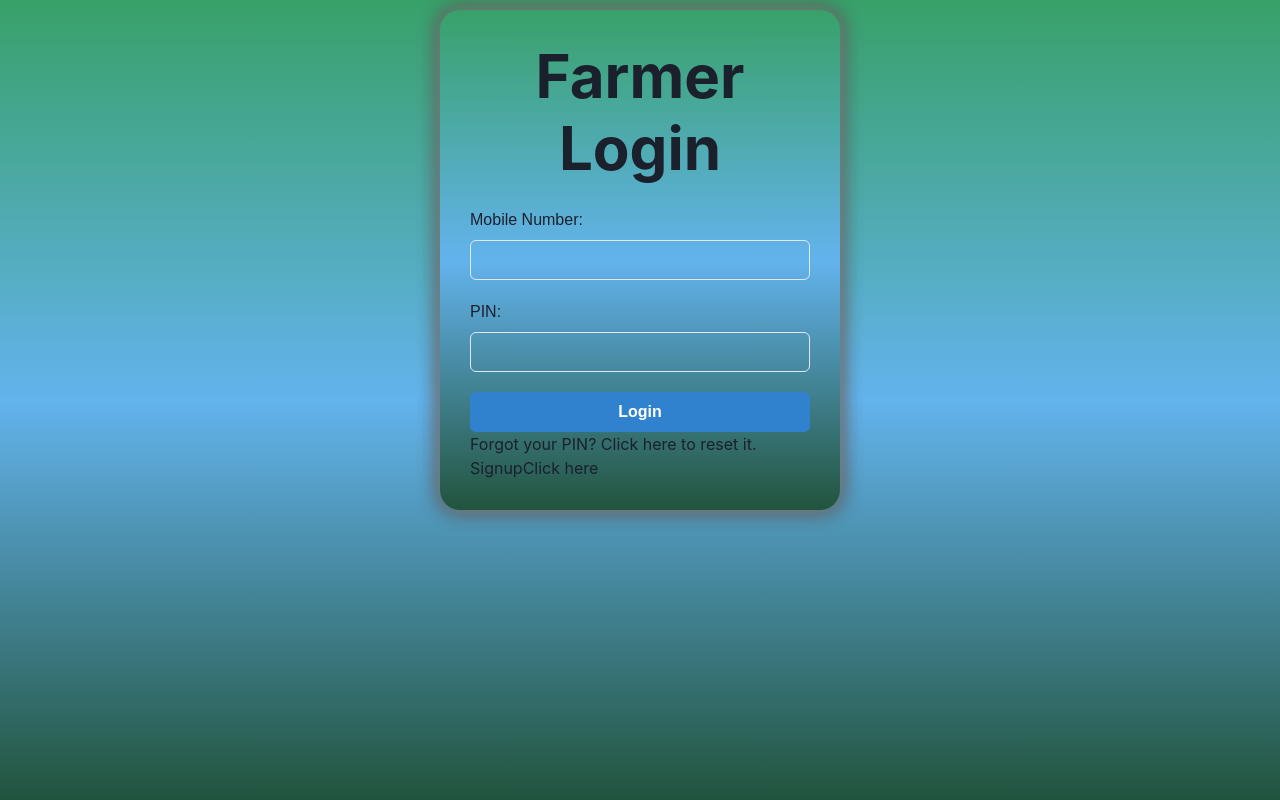
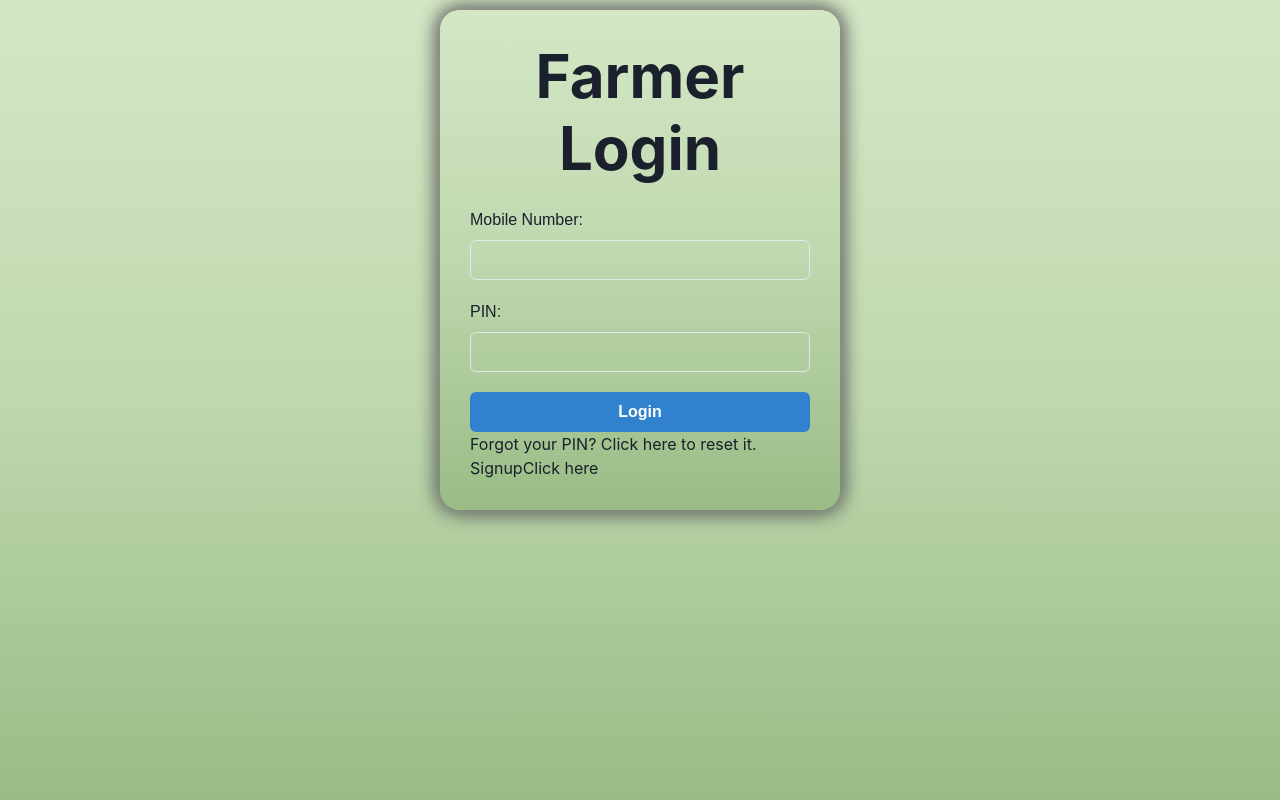
Before and after one commit to Sanghamitradash20/Agro-rental, a React (Create React App) app in the folder frontend/: page /login/farmer in a window 1280 px wide. Built offline with nearby package versions, Linux system fonts and the light colour scheme.

Commit message:
new changes

```diff
--- a/frontend/src/Pages/LoginFarmerPage.jsx
+++ b/frontend/src/Pages/LoginFarmerPage.jsx
@@ -32,9 +32,9 @@ const FarmerLogin = () => {
   };
 
   return (
-    <Box minH="100vh" bgGradient="linear(green.500, blue.300, green.800)">
+    <Box minH="100vh" bgGradient="linear(#D4E7C5,#BFD8AF,#99BC85)">
       <Center minH="65vh">
-        <Box p="30" bgGradient="linear(green.500, blue.300, green.800)" w="100%" maxW="400px" borderRadius={20} boxShadow="0 0 20px darkgray, 0 0 20px black">
+        <Box p="30" bgGradient="linear(#D4E7C5,#BFD8AF,#99BC85)" w="100%" maxW="400px" borderRadius={20} boxShadow="0 0 20px darkgray, 0 0 20px black">
           <Heading textAlign="center" fontSize="6xl" mb="6">Farmer Login</Heading>
           <form onSubmit={handleSubmit} style={{ fontSize: '18px', fontFamily: 'Arial' }}>
             <FormControl sx={{ marginBottom: "20px" }}>
--- a/frontend/src/Pages/SignupFarmerPage.jsx
+++ b/frontend/src/Pages/SignupFarmerPage.jsx
@@ -44,7 +44,7 @@ const SignupFarmerPage = () => {
   };
 
   return (
-    <Box minH="100vh" size='lg'>
+    <Box minH="100vh" size='lg'bgGradient="linear(green.500, blue.300, green.800)">
       <Center minH="100vh">
         <Box p="30" bgGradient="linear(green.500, blue.300, green.800)" w={isMobile ? "80%" : (isLargerThan768 ? "50%" : "100%")}
           borderRadius={20}
```
Also changed, not shown: frontend/src/Pages/CSS/LoginFarmerPage.css (added).
